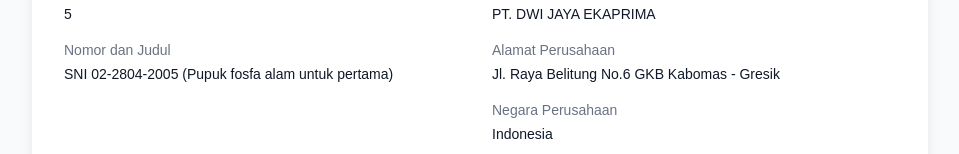
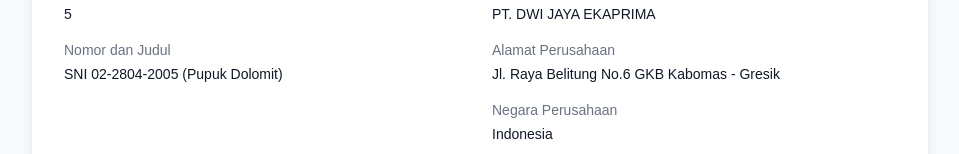
Before and after one commit to Y0nnS/khnBhPrjkCstmr1, a Next.js app: page / in a window 1280 px wide. Shown: the part 463-617 px from the top of the page, without its empty margins (160-1119 px from the left). Built offline with nearby package versions, Linux system fonts and the light colour scheme.

Commit message:
Update Data

```diff
--- a/src/app/page.tsx
+++ b/src/app/page.tsx
@@ -54,7 +54,7 @@
                   <InfoCard label="Nama LSPro" value="BSPJI Surabaya" />
                   <InfoCard label="Status Sertifikasi" value="SERTIFIKASI" badgeColor="bg-green-100 text-green-800" />
                   <InfoCard label="Tipe Sertifikasi" value="5" />
-                  <InfoCard label="Nomor dan Judul" value="SNI 02-2804-2005 (Pupuk fosfa alam untuk pertama)" />
+                  <InfoCard label="Nomor dan Judul" value="SNI 02-2804-2005 (Pupuk Dolomit)" />
                 </div>
                 <div className="space-y-4">
                   <InfoCard label="Tanggal Terbit" value="22 Januari 2024" />
```
